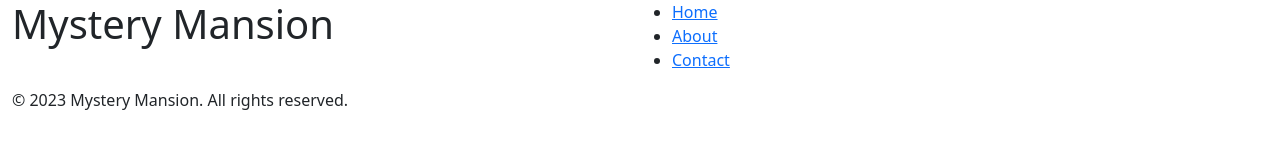
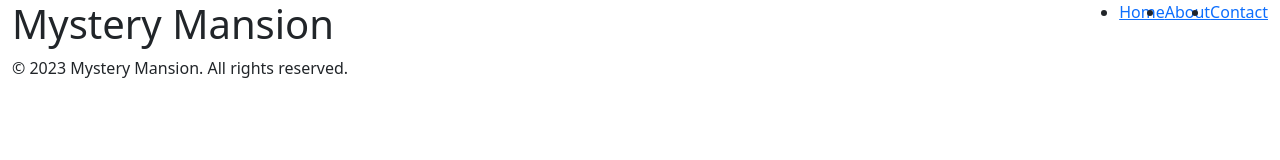
Before and after one commit to Loggingout/Mystery-Mansion, a website built with Vite: page src/index.html in a window 1280 px wide. Built offline with nearby package versions, Linux system fonts and the light colour scheme.

Commit message:
minor list adjustment.

```diff
--- a/src/index.html
+++ b/src/index.html
@@ -14,7 +14,7 @@
                     <h1>Mystery Mansion</h1>
                 </div>
                 <div class="col">
-                    <ul>
+                    <ul class="d-flex justify-content-end">
                         <li><a href="#">Home</a></li>
                         <li><a href="#">About</a></li>
                         <li><a href="#">Contact</a></li>
```
